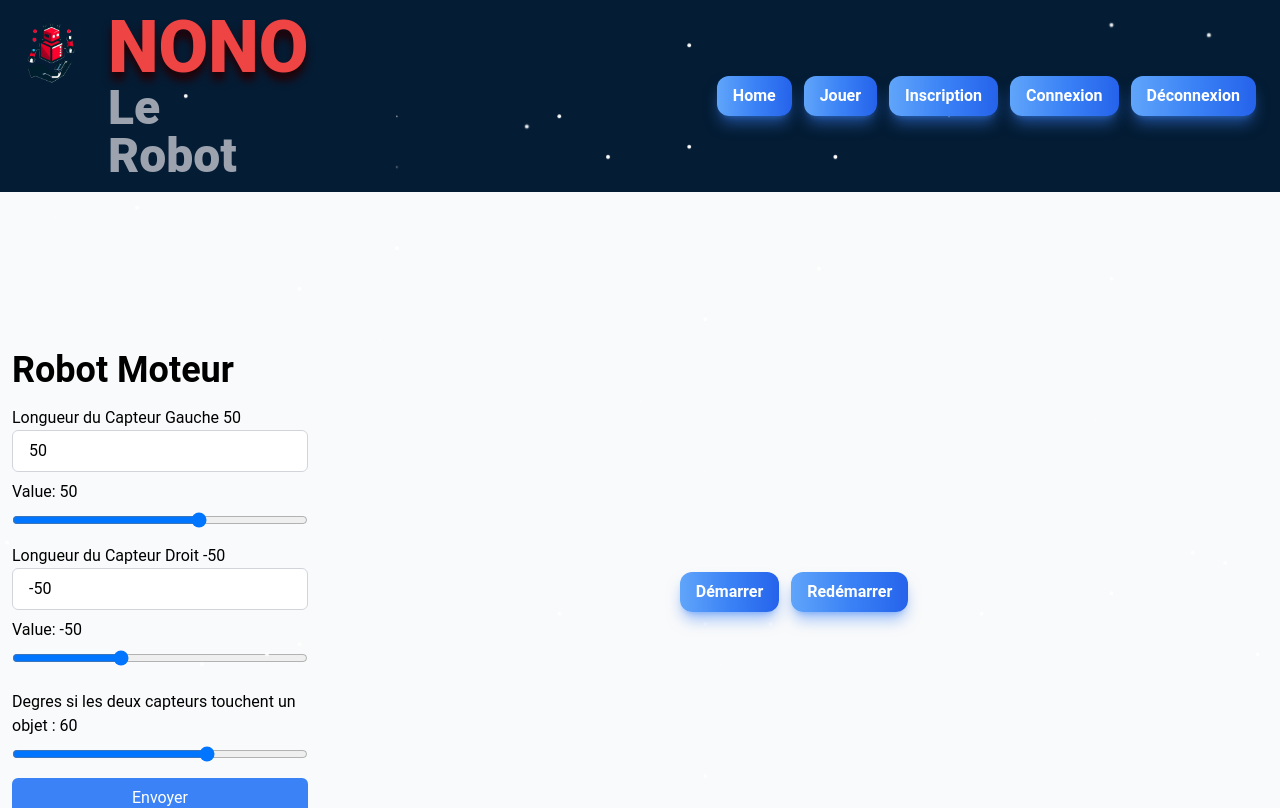
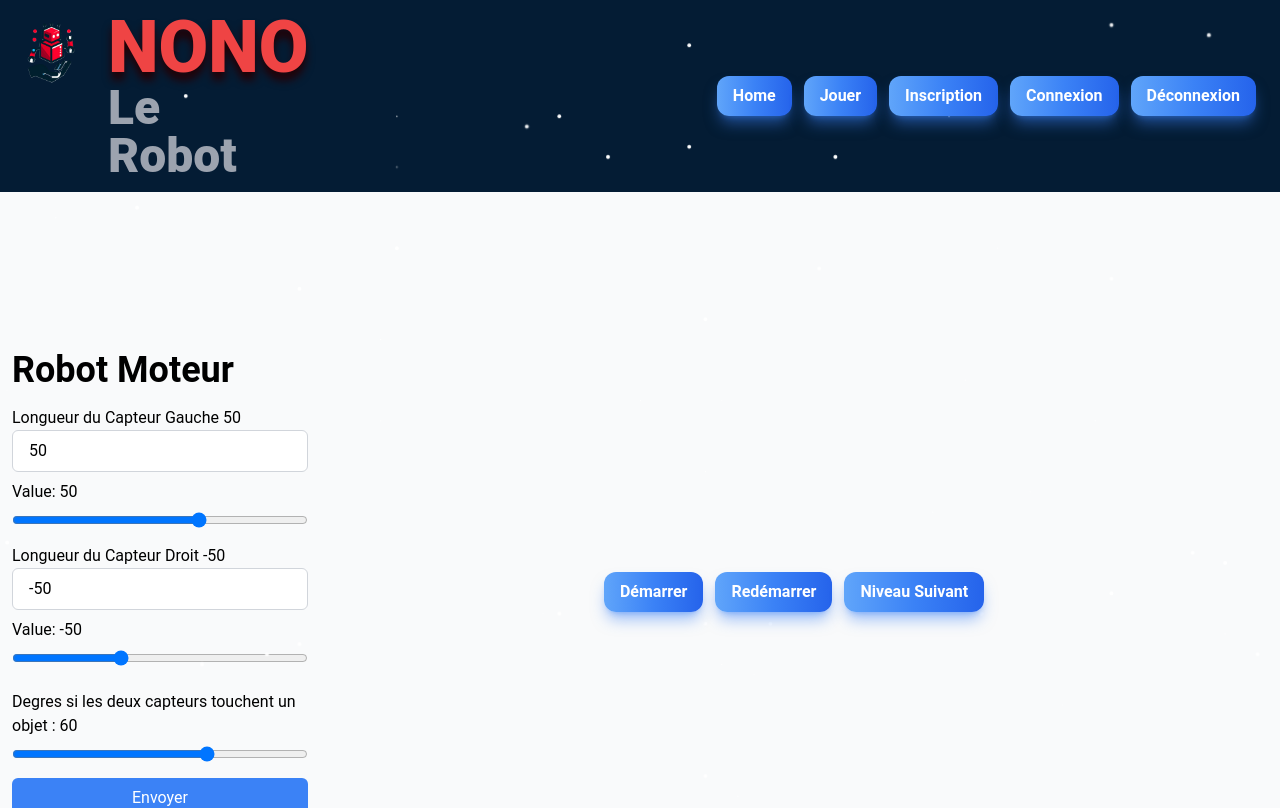
Before and after one commit to ClemGrom/NonoLERobot_Gromangin_Termine_Holder_Waltispurger_Serrier, a Vue app in the folder web/: page /robotMoteur in a window 1280 px wide. Shown: the top 808 px of the page. Built offline with nearby package versions, Linux system fonts and the light colour scheme; what gojs would draw is missing.

Commit message:
modif bouton robotmoteur

```diff
--- a/web/src/App.vue
+++ b/web/src/App.vue
@@ -57,7 +57,7 @@ export default {
         </div>
         <div
             class=" max-sm:text-xs max-sm:mr-1.5 sm:text-base text-white text-2xl font-bold py-2 px-4 rounded-xl bg-gradient-to-r from-blue-400 via-blue-500 to-blue-600 hover:bg-gradient-to-br focus:ring-4 focus:outline-none focus:ring-blue-300 dark:focus:ring-blue-800 shadow-lg shadow-blue-500/50 dark:shadow-lg dark:shadow-blue-800/80 mr-3 hover:transition duration-300 ease-in-out transform hover:scale-105">
-          <RouterLink to="/simulation">
+          <RouterLink to="/robotMoteur">
             <button class="h-full w-full">Jouer</button>
           </RouterLink>
         </div>
--- a/web/src/views/RobotMoteur.vue
+++ b/web/src/views/RobotMoteur.vue
@@ -28,16 +28,20 @@
                     class="px-4 py-2 bg-blue-500 text-white rounded-md hover:bg-blue-600" >Envoyer</button>
             </div>
         </div>
-        <div class="md:w-3/4 p-4 flex items-center justify-center"> <!-- Ajout des classes ici -->
+        <div class="md:w-3/4 p-4 flex items-center justify-center">
       <div>
         <div id="game-container" v-if="gameStarted"></div>
                 <div>
                     <button
                         class="max-sm:text-xs max-sm:mr-1.5 sm:text-base text-white text-2xl font-bold py-2 px-4 rounded-xl bg-gradient-to-r from-blue-400 via-blue-500 to-blue-600 hover:bg-gradient-to-br focus:ring-4 focus:outline-none focus:ring-blue-300 dark:focus:ring-blue-800 shadow-lg shadow-blue-500/50 dark:shadow-lg dark:shadow-blue-800/80 mr-3 hover:transition duration-300 ease-in-out transform hover:scale-105"
-                        @click="changeScene">Démarrer</button>
+                        @click="restart">Démarrer</button>
                     <button
                         class="max-sm:text-xs max-sm:mr-1.5 sm:text-base text-white text-2xl font-bold py-2 px-4 rounded-xl bg-gradient-to-r from-blue-400 via-blue-500 to-blue-600 hover:bg-gradient-to-br focus:ring-4 focus:outline-none focus:ring-blue-300 dark:focus:ring-blue-800 shadow-lg shadow-blue-500/50 dark:shadow-lg dark:shadow-blue-800/80 mr-3 hover:transition duration-300 ease-in-out transform hover:scale-105"
                         @click="restart">Redémarrer</button>
+                    <button
+                        class="max-sm:text-xs max-sm:mr-1.5 sm:text-base text-white text-2xl font-bold py-2 px-4 rounded-xl bg-gradient-to-r from-blue-400 via-blue-500 to-blue-600 hover:bg-gradient-to-br focus:ring-4 focus:outline-none focus:ring-blue-300 dark:focus:ring-blue-800 shadow-lg shadow-blue-500/50 dark:shadow-lg dark:shadow-blue-800/80 mr-3 hover:transition duration-300 ease-in-out transform hover:scale-105"
+                        @click="changeScene">Niveau Suivant</button>
+
                 </div>
             </div>
         </div>
```
